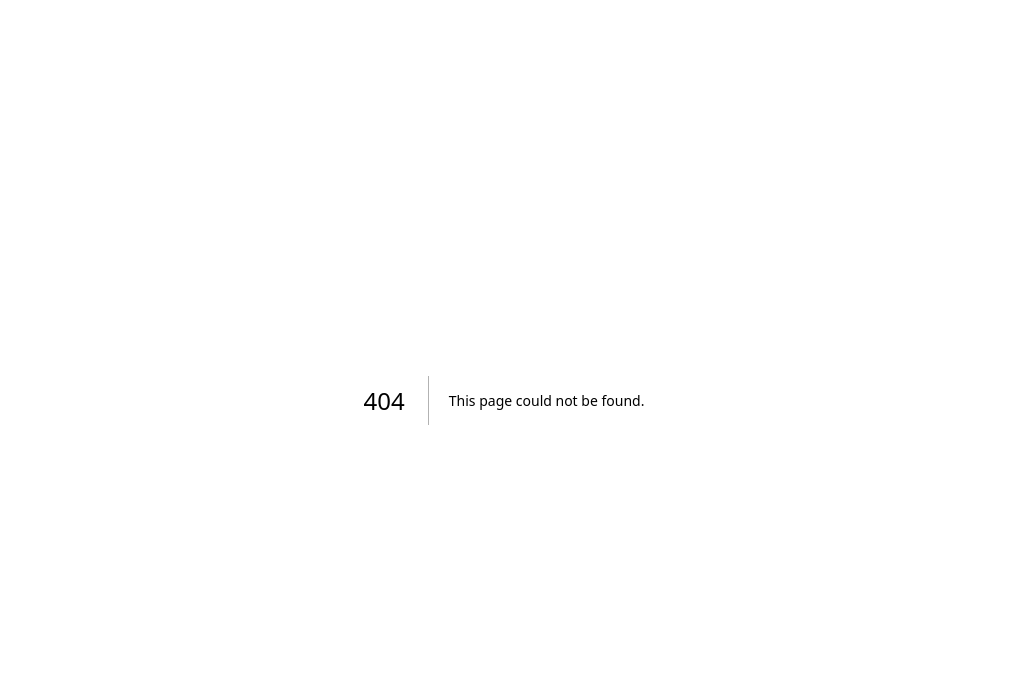
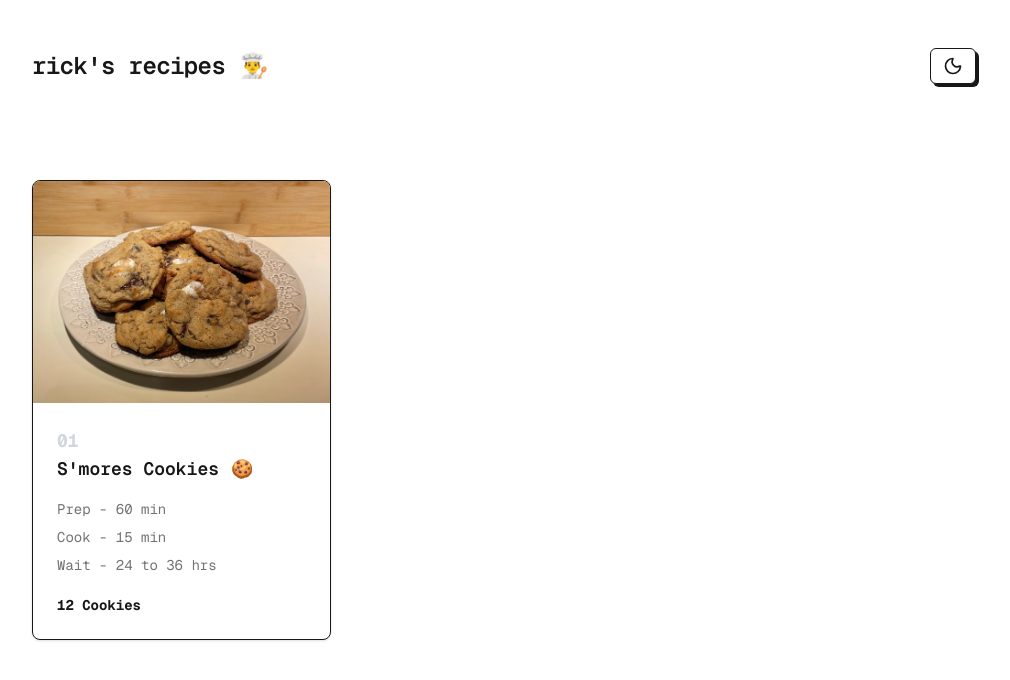
Before and after one commit to RickLiu1203/rickliu-site, a Next.js app: page /recipes in a window 1280 px wide. Before the commit this address had no page. Shown: the top 680 px of the page, without its empty margins (136-1146 px from the left). Built offline with nearby package versions, Linux system fonts and the light colour scheme.

Commit message:
heheheha recipes heheheha

```diff
--- /dev/null
+++ b/public/data/recipes-index.json
@@ -0,0 +1,13 @@
+[
+  {
+    "slug": "smores-cookies",
+    "number": "01",
+    "title": "S'mores Cookies",
+    "icon": "🍪",
+    "thumbnail": "/assets/recipes/smores-cookies/thumbnail.webp",
+    "prepTime": "60 min",
+    "cookTime": "15 min",
+    "waitTime": "24 to 36 hrs",
+    "servings": "12 Cookies"
+  }
+]
--- a/src/app/recipes/[name]/page.tsx
+++ b/src/app/recipes/[name]/page.tsx
@@ -8,6 +8,8 @@ import { RecipeInstructions } from "@/components/recipe/RecipeInstructions";
 import { BoomerangVideo } from "@/components/recipe/BoomerangVideo";
 import { useScrambleText } from "@/hooks/useScrambleText";
 import { use, useEffect, useState } from "react";
+import Link from "next/link";
+import { ArrowUp } from "lucide-react";
 
 interface Recipe {
   number?: string;
@@ -45,6 +47,7 @@ export default function RecipePage({
   const [recipe, setRecipe] = useState<Recipe | null>(null);
   const [loading, setLoading] = useState(true);
   const [error, setError] = useState<string | null>(null);
+  const [showScrollTop, setShowScrollTop] = useState(false);
   const { displayText: scrambledTitle } = useScrambleText(
     recipe?.title || "",
     800
@@ -107,6 +110,19 @@ export default function RecipePage({
     };
   }, [recipe]);
 
+  useEffect(() => {
+    const handleScroll = () => {
+      setShowScrollTop(window.scrollY > 400);
+    };
+
+    window.addEventListener("scroll", handleScroll);
+    return () => window.removeEventListener("scroll", handleScroll);
+  }, []);
+
+  const scrollToTop = () => {
+    window.scrollTo({ top: 0, behavior: "smooth" });
+  };
+
   if (loading) {
     return (
       <div className="min-h-screen bg-background flex items-center justify-center">
@@ -130,16 +146,22 @@ export default function RecipePage({
   return (
     <div className="min-h-screen bg-background">
       <header>
-        <div className="max-w-4xl mx-auto px-4 sm:px-8 py-4 sm:py-6 flex justify-end">
+        <div className="max-w-5xl mx-auto px-6 sm:px-10 py-8 sm:py-12 flex justify-between items-center">
+          <Link
+            href="/recipes"
+            className="font-mono text-base text-foreground relative after:absolute after:-bottom-1 after:left-0 after:h-px after:w-0 after:bg-foreground after:transition-all after:duration-150 hover:after:w-full"
+          >
+            &lt; all recipes
+          </Link>
           <ThemeToggle />
         </div>
       </header>
 
-      <main className="max-w-4xl mx-auto px-6 sm:px-8 py-8 sm:py-12">
+      <main className="max-w-5xl mx-auto px-6 sm:px-10 sm:pt-4 pb-32">
         <div className="flex flex-col gap-2">
           {/* Title and Intro */}
           <div className="flex flex-col gap-2 mb-6 sm:mb-8">
-            <h1 className="flex md:gap-2 text-2xl sm:text-4xl md:text-5xl font-mono font-bold tracking-tight sm:mb-4 sm:flex-row flex-col items-start">
+            <h1 className="flex gap-2 text-2xl sm:text-4xl md:text-5xl font-mono font-bold tracking-tight sm:mb-4 sm:flex-row flex-col items-start">
               {recipe.number && (
                 <span className="text-gray-300 mr-2 sm:mr-4">
                   {recipe.number}
@@ -152,7 +174,7 @@ export default function RecipePage({
                 )}
               </div>
             </h1>
-            <p className="text-sm sm:text-base font-mono text-muted-foreground leading-relaxed max-w-3xl">
+            <p className="text-base sm:text-lg font-mono text-muted-foreground leading-relaxed">
               {recipe.intro}
             </p>
           </div>
@@ -220,6 +242,17 @@ export default function RecipePage({
           </div>
         </div>
       </main>
+
+      {/* Scroll to Top Button */}
+      {showScrollTop && (
+        <button
+          onClick={scrollToTop}
+          className="fixed bottom-8 left-1/2 -translate-x-1/2 translate-y-0 h-13 w-11 rounded-full bg-foreground text-background flex items-center justify-center shadow-lg hover:-translate-x-1/2 hover:-translate-y-1 transition-all duration-1000 active:scale-90"
+          aria-label="Scroll to top"
+        >
+          <ArrowUp className="h-5 w-5" />
+        </button>
+      )}
     </div>
   );
 }
--- /dev/null
+++ b/src/app/recipes/page.tsx
@@ -0,0 +1,85 @@
+"use client";
+
+import { ThemeToggle } from "@/components/ui/theme-toggle";
+import { RecipeCard } from "@/components/recipe/RecipeCard";
+import { useEffect, useState } from "react";
+
+interface RecipeSummary {
+  slug: string;
+  number?: string;
+  title: string;
+  icon?: string;
+  thumbnail?: string;
+  prepTime?: string;
+  cookTime?: string;
+  waitTime?: string;
+  servings?: string;
+}
+
+export default function RecipesPage() {
+  const [recipes, setRecipes] = useState<RecipeSummary[]>([]);
+  const [loading, setLoading] = useState(true);
+
+  useEffect(() => {
+    async function loadRecipes() {
+      try {
+        const response = await fetch("/data/recipes-index.json");
+        if (!response.ok) {
+          throw new Error("Failed to load recipes");
+        }
+        const data = await response.json();
+        setRecipes(data);
+      } catch (err) {
+        console.error("Error loading recipes:", err);
+      } finally {
+        setLoading(false);
+      }
+    }
+
+    loadRecipes();
+  }, []);
+
+  useEffect(() => {
+    document.title = "Rick's Recipes";
+  }, []);
+
+  if (loading) {
+    return (
+      <div className="min-h-screen bg-background flex items-center justify-center">
+        <p className="font-mono text-muted-foreground">loading recipes...</p>
+      </div>
+    );
+  }
+
+  return (
+    <div className="min-h-screen bg-background">
+      <header>
+        <div className="max-w-5xl mx-auto px-6 sm:px-10 py-8 sm:py-12 flex justify-between items-center">
+          <h1 className="text-2xl font-mono font-semibold tracking-tight">
+            rick's recipes 👨‍🍳
+          </h1>
+          <ThemeToggle />
+        </div>
+      </header>
+
+      <main className="max-w-5xl mx-auto px-6 sm:px-10 py-8 sm:py-12">
+        {recipes.length === 0 ? (
+          <div className="text-center py-12 sm:py-24">
+            <p className="text-lg font-mono text-muted-foreground mb-2">
+              no recipes yet
+            </p>
+            <p className="text-sm font-mono text-muted-foreground">
+              check back soon!
+            </p>
+          </div>
+        ) : (
+          <div className="grid gap-4 sm:gap-6 grid-cols-1 sm:grid-cols-2 lg:grid-cols-3">
+            {recipes.map((recipe) => (
+              <RecipeCard key={recipe.slug} {...recipe} />
+            ))}
+          </div>
+        )}
+      </main>
+    </div>
+  );
+}
--- /dev/null
+++ b/src/components/recipe/RecipeCard.tsx
@@ -0,0 +1,66 @@
+import { Card } from "@/components/ui/card";
+import Link from "next/link";
+import Image from "next/image";
+
+interface RecipeCardProps {
+  slug: string;
+  number?: string;
+  title: string;
+  icon?: string;
+  thumbnail?: string;
+  prepTime?: string;
+  cookTime?: string;
+  waitTime?: string;
+  servings?: string;
+}
+
+export function RecipeCard({
+  slug,
+  number,
+  title,
+  icon,
+  thumbnail,
+  prepTime,
+  cookTime,
+  waitTime,
+  servings,
+}: RecipeCardProps) {
+  return (
+    <Link href={`/recipes/${slug}`} className="block group">
+      <Card className="overflow-hidden cursor-pointer hover:border-foreground transition-all duration-200 active:scale-[0.98]">
+        {thumbnail && (
+          <div className="aspect-4/3 w-full overflow-hidden bg-muted">
+            <Image
+              src={thumbnail}
+              alt={title}
+              width={200}
+              height={200}
+              className="w-full h-full object-cover transition-transform duration-300"
+            />
+          </div>
+        )}
+        <div className="flex flex-col gap-2 p-4 sm:p-6 transition-colors duration-200 group-hover:bg-foreground group-hover:text-background">
+          <div className="flex flex-col items-start mb-2">
+            {number && (
+              <span className="text-base sm:text-lg font-mono font-bold text-gray-300 group-hover:text-gray-500">
+                {number}
+              </span>
+            )}
+            <h3 className="text-base sm:text-lg font-mono font-semibold">
+              {title}
+              <span className="ms-3">{icon}</span>
+            </h3>
+          </div>
+          <div className="flex flex-col gap-2 text-sm font-mono text-muted-foreground group-hover:text-background/70">
+            {prepTime && <span>Prep - {prepTime}</span>}
+            {cookTime && <span>Cook - {cookTime}</span>}
+            {waitTime && <span>Wait - {waitTime}</span>}
+            <div className="font-bold text-foreground group-hover:text-background mt-3">
+              {servings && <span>{servings}</span>}
+            </div>
+          </div>
+        </div>
+      </Card>
+    </Link>
+  );
+}
--- a/src/components/recipe/index.ts
+++ b/src/components/recipe/index.ts
@@ -5,3 +5,4 @@ export { InstructionStep } from "./InstructionStep";
 export { InfoBox } from "./InfoBox";
 export { TipBox } from "./TipBox";
 export { BoomerangVideo } from "./BoomerangVideo";
+export { RecipeCard } from "./RecipeCard";
```
Also changed, not shown: public/assets/recipes/smores-cookies/thumbnail.webp (added).
